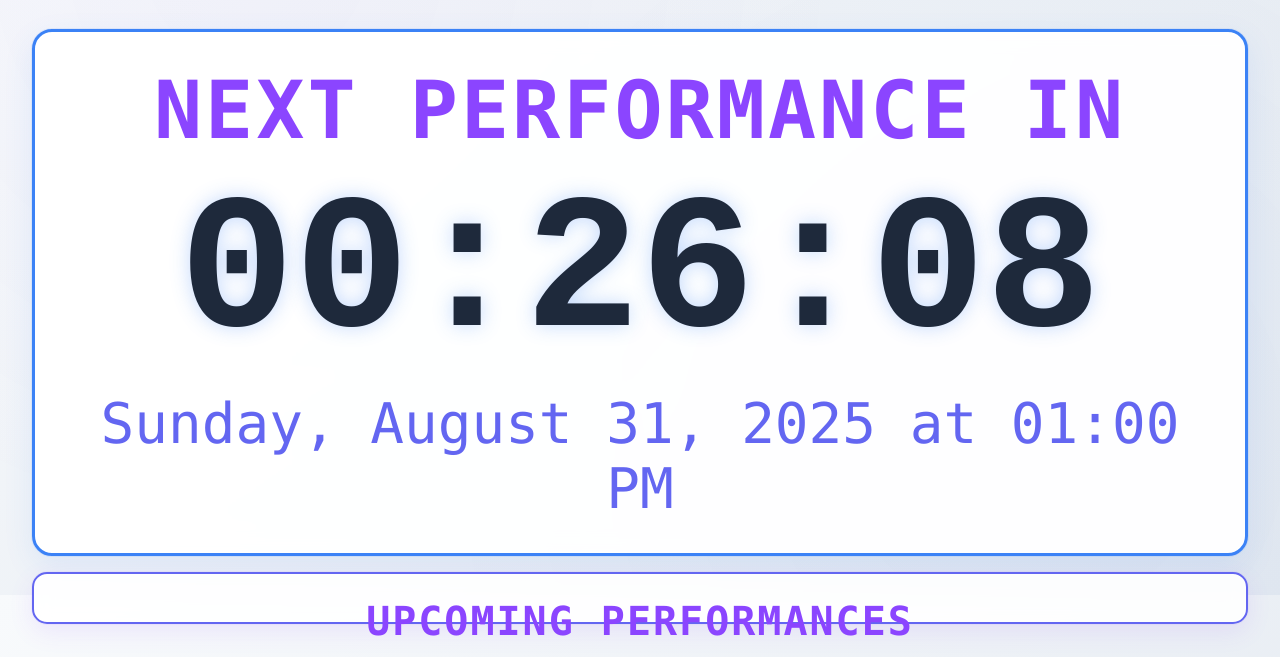
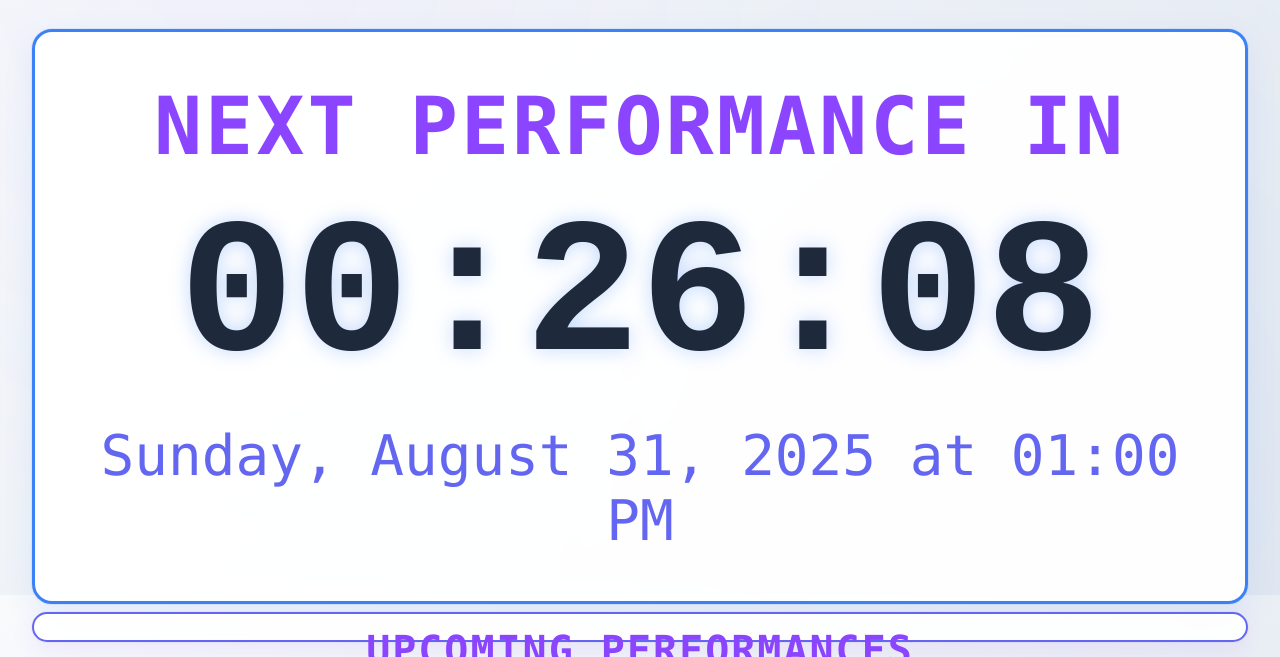
Before and after one commit to JE6HBC/exhibitionDemoScheduleCountdown, a plain HTML site: page index.html in a window 1280 px wide. Shown: the part 205-862 px from the top of the page. Drawn offline with Linux system fonts and the light colour scheme.

Commit message:
Maximize countdown and minimize spacing

```diff
--- a/index.html
+++ b/index.html
@@ -80,39 +80,39 @@
             background: rgba(255, 255, 255, 0.95);
             border: 3px solid #3b82f6;
             border-radius: 20px;
-            padding: 2rem;
-            margin-bottom: 1rem;
+            padding: 3rem;
+            margin-bottom: 0.5rem;
             text-align: center;
             position: relative;
             backdrop-filter: blur(10px);
-            flex-shrink: 0;
+            flex: 2;
             box-shadow:
                 0 10px 30px rgba(59, 130, 246, 0.1),
                 0 0 0 1px rgba(59, 130, 246, 0.1);
         }
 
         .next-demo-label {
-            font-size: 4rem;
+            font-size: 6rem;
             color: #8b45ff;
-            margin-bottom: 0.5rem;
+            margin-bottom: 1rem;
             text-transform: uppercase;
             letter-spacing: 3px;
             font-weight: 700;
         }
 
         .countdown {
-            font-size: 10rem;
+            font-size: 14rem;
             font-weight: bold;
             color: #1e293b;
-            margin: 0.5rem 0;
+            margin: 1rem 0;
             text-shadow: 0 0 20px rgba(59, 130, 246, 0.3);
             font-family: 'Courier New', monospace;
         }
 
         .next-time {
-            font-size: 3rem;
+            font-size: 4rem;
             color: #6366f1;
-            margin-top: 0.5rem;
+            margin-top: 1rem;
             font-weight: 500;
         }
 
@@ -120,7 +120,7 @@
             background: rgba(255, 255, 255, 0.9);
             border: 2px solid #6366f1;
             border-radius: 15px;
-            padding: 1.5rem;
+            padding: 0.8rem;
             backdrop-filter: blur(10px);
             flex: 1;
             min-height: 0;
@@ -132,7 +132,7 @@
         .schedule-title {
             font-size: 2.5rem;
             color: #8b45ff;
-            margin-bottom: 1rem;
+            margin-bottom: 0.5rem;
             text-align: center;
             text-transform: uppercase;
             letter-spacing: 2px;
```
